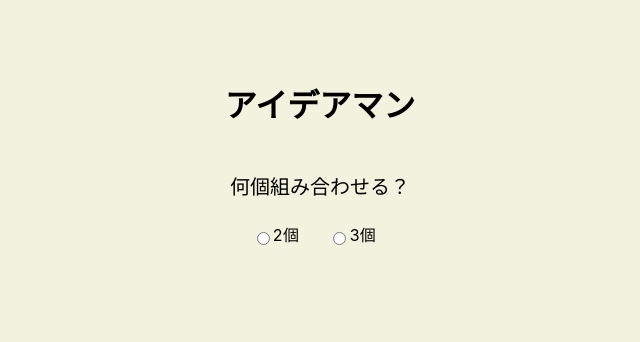
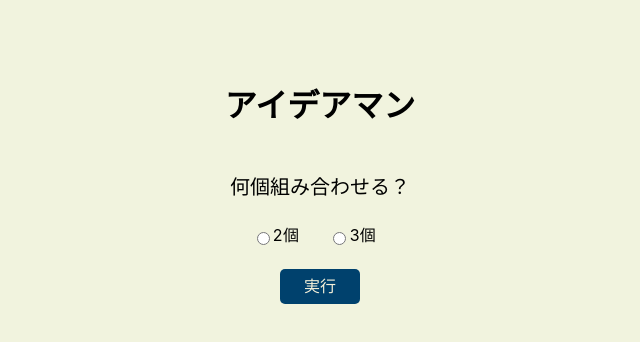
Before and after one commit to YukiOnishi1129/idea-man, a React (Create React App) app: page / in a window 1280 px wide. Shown: the top 342 px of the page, without its empty margins (320-960 px from the left). Built offline with nearby package versions, Linux system fonts and the light colour scheme.

Commit message:
実行ボタンコンポーネント作成

```diff
--- a/src/App.tsx
+++ b/src/App.tsx
@@ -2,6 +2,7 @@ import React, { FC } from 'react'
 import styled from 'styled-components'
 
 import RadioArea from './components/RadioArea'
+import ActionButton from './components/Button'
 
 export const Wrapper = styled.div`
   margin: 0 auto;
@@ -21,6 +22,7 @@ const App: FC = () => {
     <Wrapper>
       <Title>アイデアマン</Title>
       <RadioArea />
+      <ActionButton />
     </Wrapper>
   )
 }
--- a/src/components/Button.tsx
+++ b/src/components/Button.tsx
@@ -1,7 +1,23 @@
 import React, { FC } from 'react'
+import styled from 'styled-components'
 
-const Button: FC = () => {
-  return <button>実行</button>
+export const ActionButton = styled.div`
+  cursor: pointer;
+  margin: 10px auto;
+  padding: 5px 10px;
+  width: 60px;
+  text-align: center;
+  background: #00416d;
+  color: #f5f1da;
+  border-radius: 5px;
+`
+
+export const clickAction = (): void => {
+  console.log('クリック')
+}
+
+export const Button: FC = () => {
+  return <ActionButton onClick={clickAction}>実行</ActionButton>
 }
 
 export default Button
```
